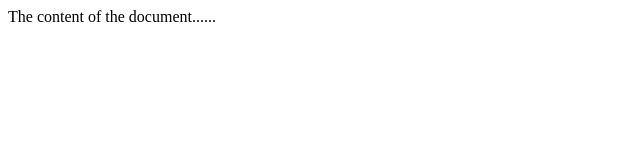
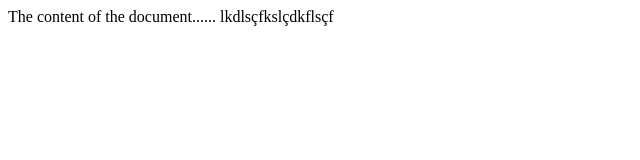
Before and after one commit to jaderoliver/jenkins_pipeline_examples, a plain HTML site: page index.html in a window 1280 px wide. Shown: the whole page, without its empty margins (0-640 px from the left). Drawn offline with Linux system fonts and the light colour scheme.

Commit message:
create new style

```diff
--- a/index.html
+++ b/index.html
@@ -7,6 +7,7 @@
 
 <body>
 The content of the document......
+  lkdlsçfkslçdkflsçf
 </body>
 
 </html>
```
